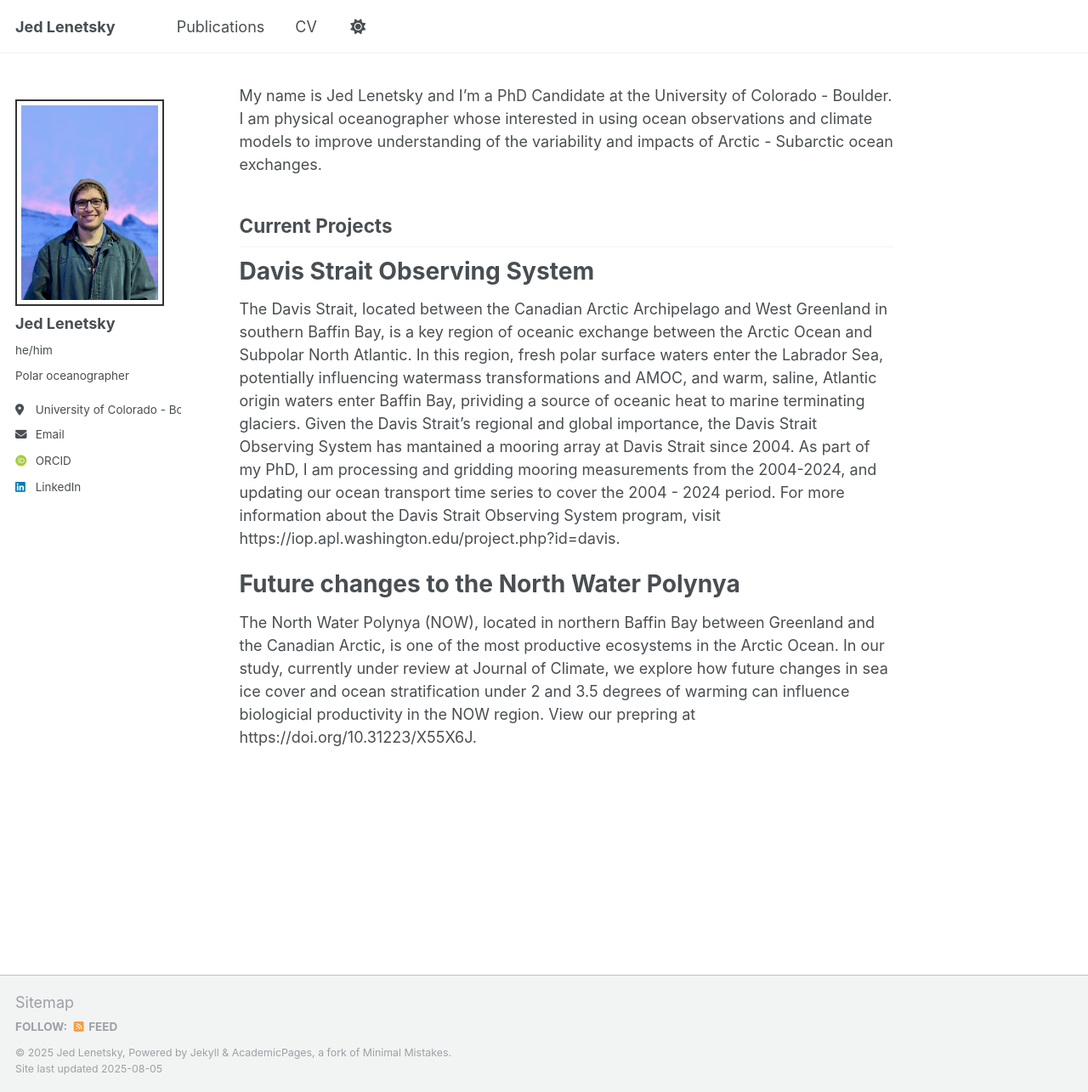
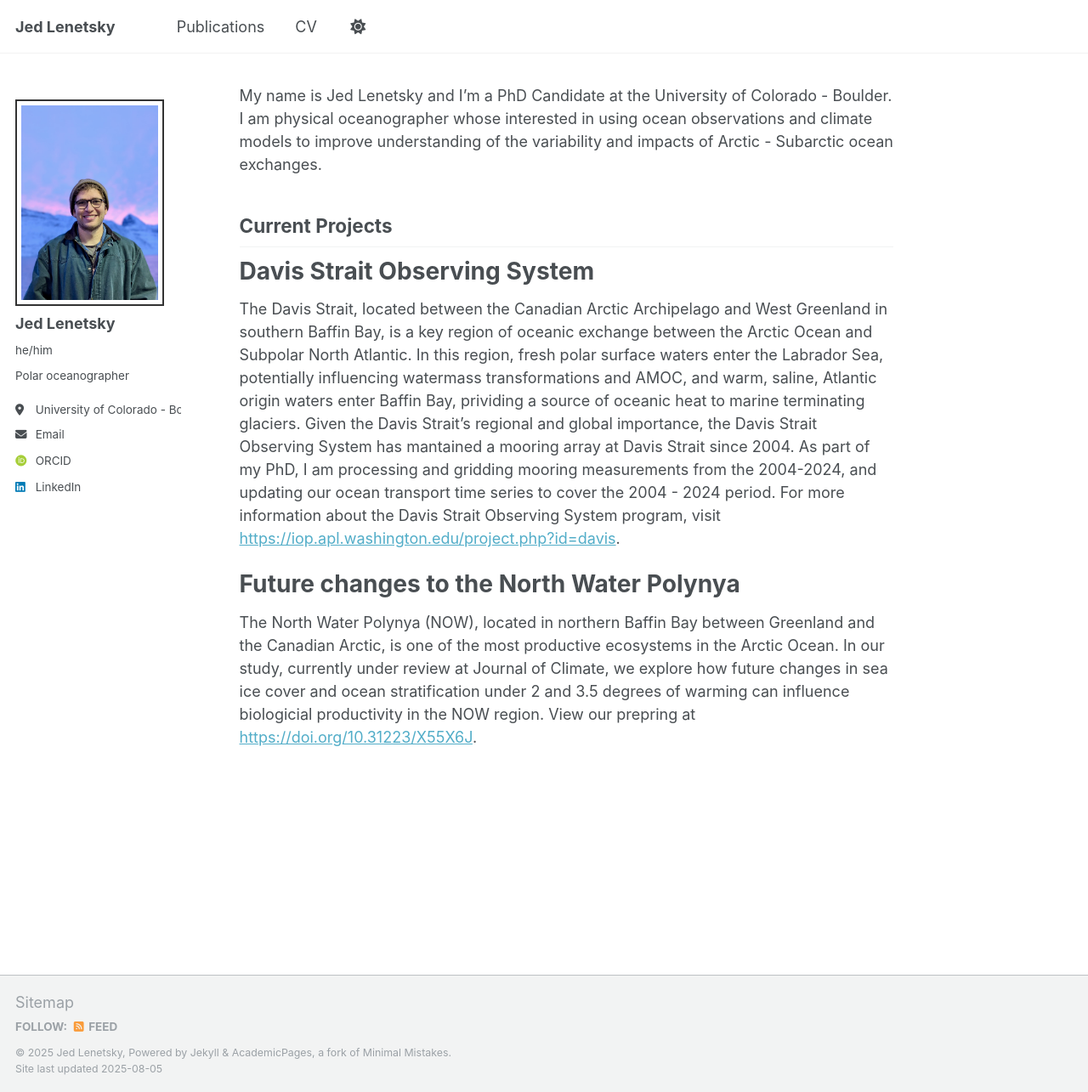
Before and after one commit to jedlenetsky/jedlenetsky.github.io, a Jekyll site: the page built from _pages/about.md, in a window 1280 px wide and 1285 px high. Shown: the whole window at 85% size. Built offline with Jekyll 4.4.1, drawn with Linux system fonts in a browser that asks for light colours; some web fonts are replaced; a script that is not in the unit is left out.

```diff
--- a/_pages/about.md
+++ b/_pages/about.md
@@ -12,10 +12,10 @@ My name is Jed Lenetsky and I'm a PhD Candidate at the University of Colorado -
 ## Current Projects
 
 # Davis Strait Observing System
-The Davis Strait, located between the Canadian Arctic Archipelago and West Greenland in southern Baffin Bay, is a key region of oceanic exchange between the Arctic Ocean and Subpolar North Atlantic. In this region, fresh polar surface waters enter the Labrador Sea, potentially influencing watermass transformations and AMOC, and warm, saline, Atlantic origin waters enter Baffin Bay, prividing a source of oceanic heat to marine terminating glaciers. Given the Davis Strait's regional and global importance, the Davis Strait Observing System has mantained a mooring array at Davis Strait since 2004. As part of my PhD, I am processing and gridding mooring measurements from the 2004-2024, and updating our ocean transport time series to cover the 2004 - 2024 period. For more information about the Davis Strait Observing System program, visit https://iop.apl.washington.edu/project.php?id=davis.
+The Davis Strait, located between the Canadian Arctic Archipelago and West Greenland in southern Baffin Bay, is a key region of oceanic exchange between the Arctic Ocean and Subpolar North Atlantic. In this region, fresh polar surface waters enter the Labrador Sea, potentially influencing watermass transformations and AMOC, and warm, saline, Atlantic origin waters enter Baffin Bay, prividing a source of oceanic heat to marine terminating glaciers. Given the Davis Strait's regional and global importance, the Davis Strait Observing System has mantained a mooring array at Davis Strait since 2004. As part of my PhD, I am processing and gridding mooring measurements from the 2004-2024, and updating our ocean transport time series to cover the 2004 - 2024 period. For more information about the Davis Strait Observing System program, visit <https://iop.apl.washington.edu/project.php?id=davis>.
 
 # Future changes to the North Water Polynya
-The North Water Polynya (NOW), located in northern Baffin Bay between Greenland and the Canadian Arctic, is one of the most productive ecosystems in the Arctic Ocean. In our study, currently under review at Journal of Climate, we explore how future changes in sea ice cover and ocean stratification under 2 and 3.5 degrees of warming can influence biologicial productivity in the NOW region. View our prepring at https://doi.org/10.31223/X55X6J.
+The North Water Polynya (NOW), located in northern Baffin Bay between Greenland and the Canadian Arctic, is one of the most productive ecosystems in the Arctic Ocean. In our study, currently under review at Journal of Climate, we explore how future changes in sea ice cover and ocean stratification under 2 and 3.5 degrees of warming can influence biologicial productivity in the NOW region. View our prepring at <https://doi.org/10.31223/X55X6J>.
 
  <!-- INCLUDE KEY FIGURE -->
 
```
